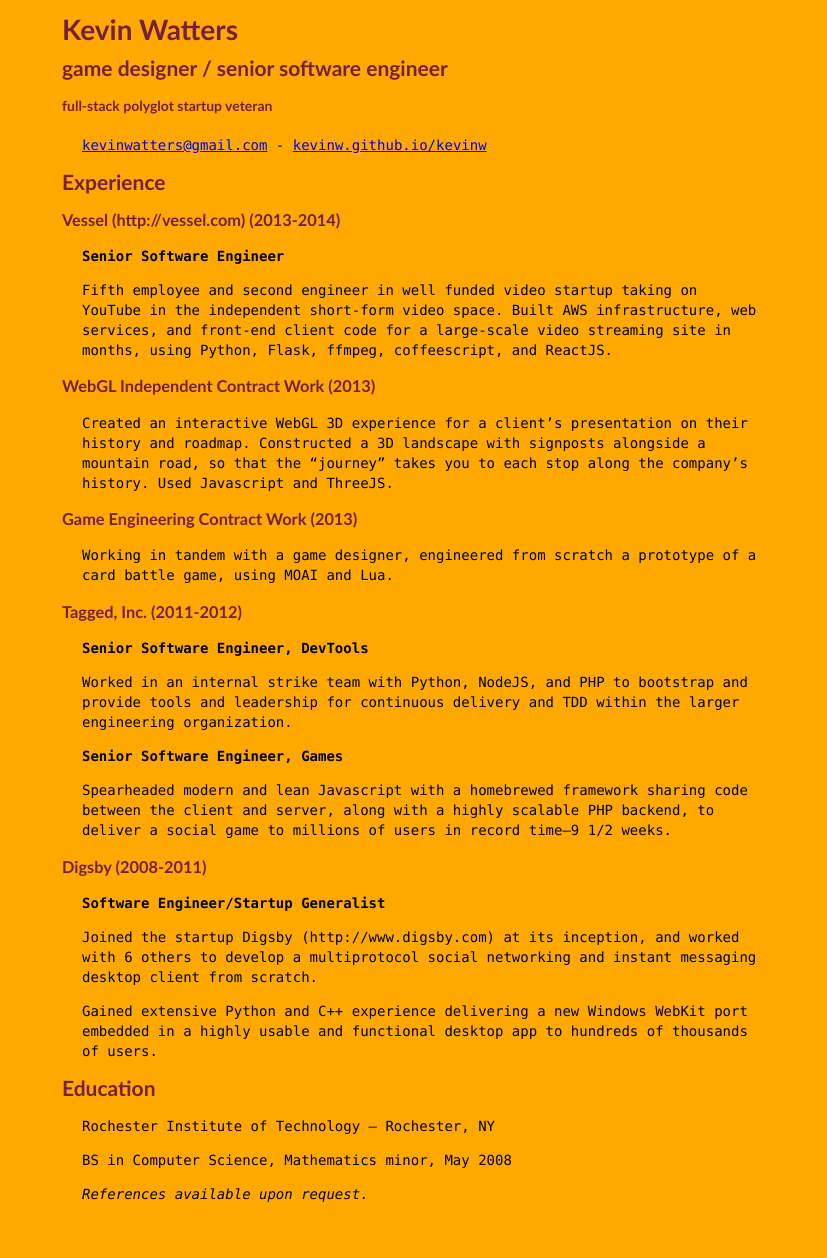
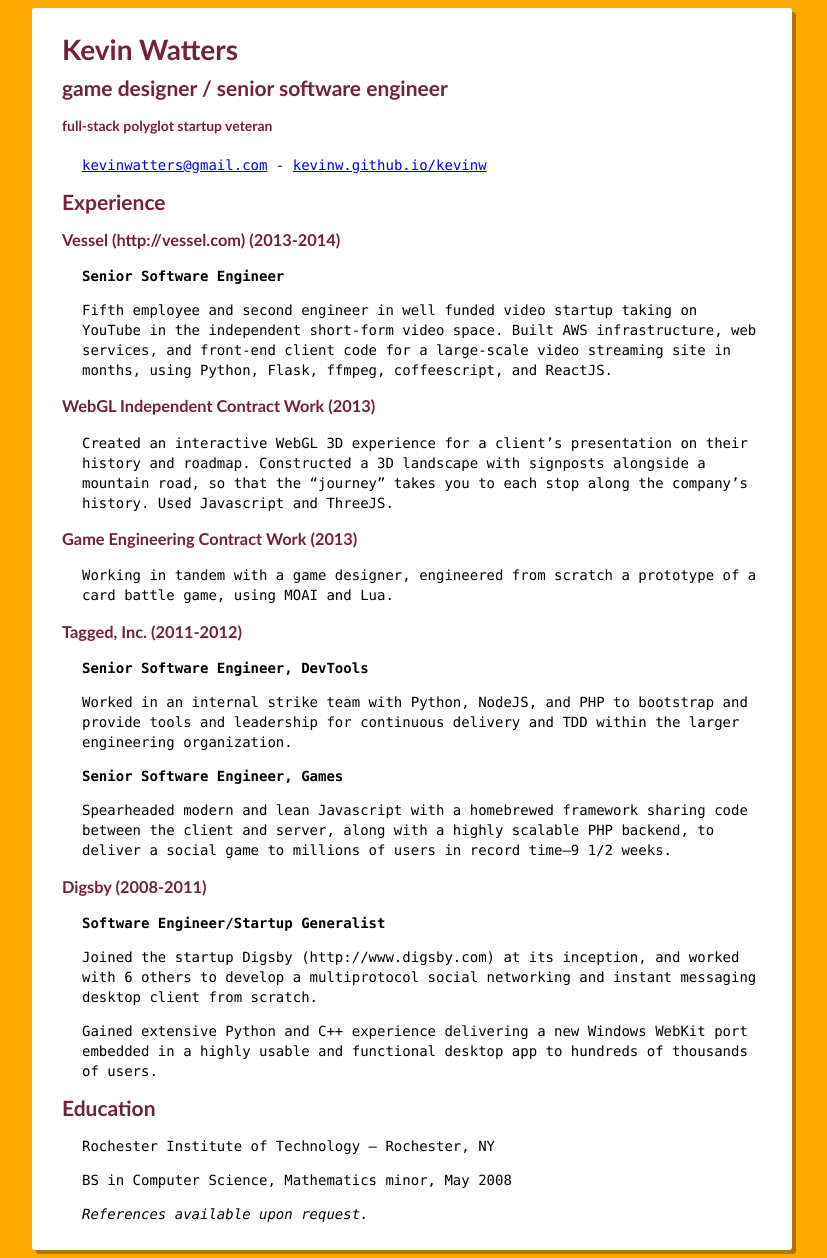
Before and after one commit to kevinw/kevinw.github.com, a Jekyll site: the page built from resume.markdown, in a window 1280 px wide. Shown: the whole page, without its empty margins (228-1055 px from the left). Built offline with Jekyll 4.4.1, drawn with Linux system fonts in a browser that asks for light colours; Markdown is read by kramdown in place of the engine named in the settings; before the commit the page ends 1218 px from its top, so only the background shows below that.

Commit message:
resume styling

```diff
--- a/css/resume.css
+++ b/css/resume.css
@@ -10,3 +10,10 @@
     height: 1px;
     background-color: #c0c0c0;
 }
+
+#site {
+  background-color: white;
+  padding: 12px 30px 12px 30px;
+  border-radius: 3px;
+  box-shadow: rgba(0, 0, 0, 0.3) 4px 4px;
+}
```
